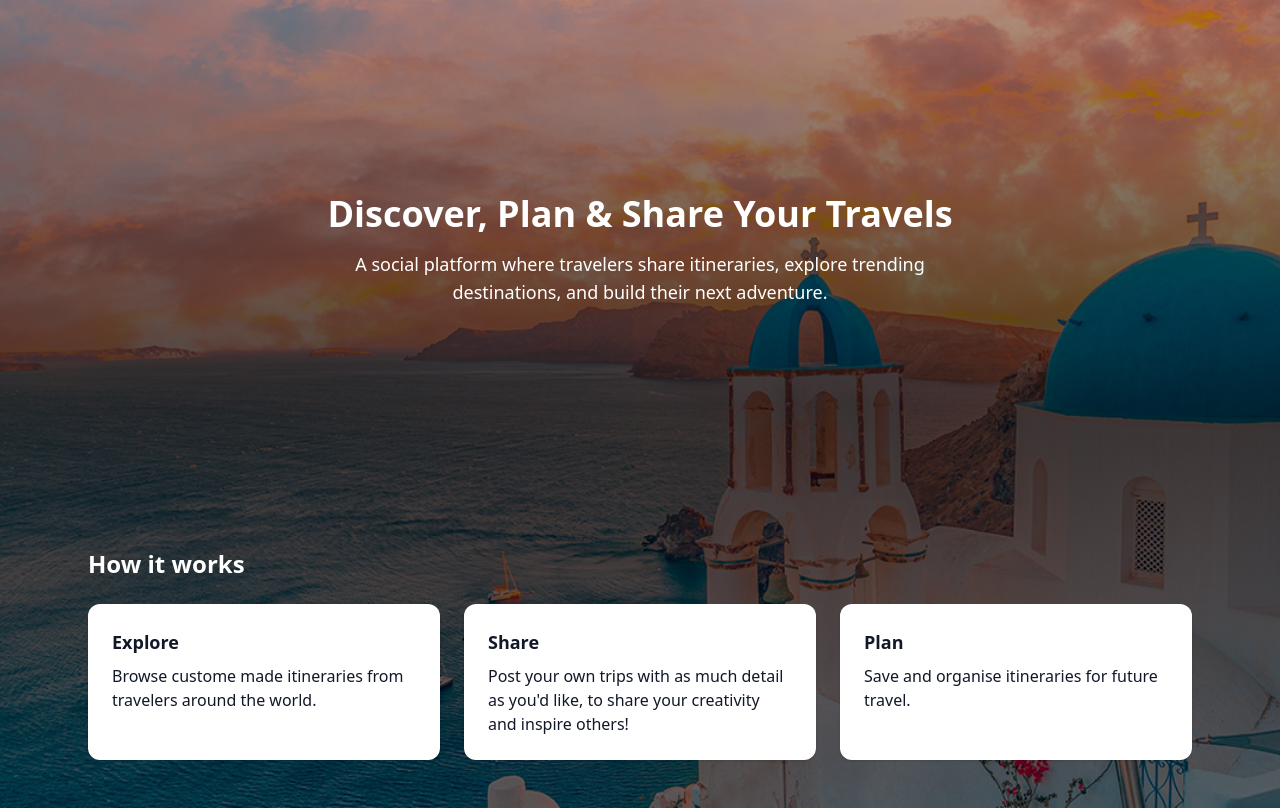
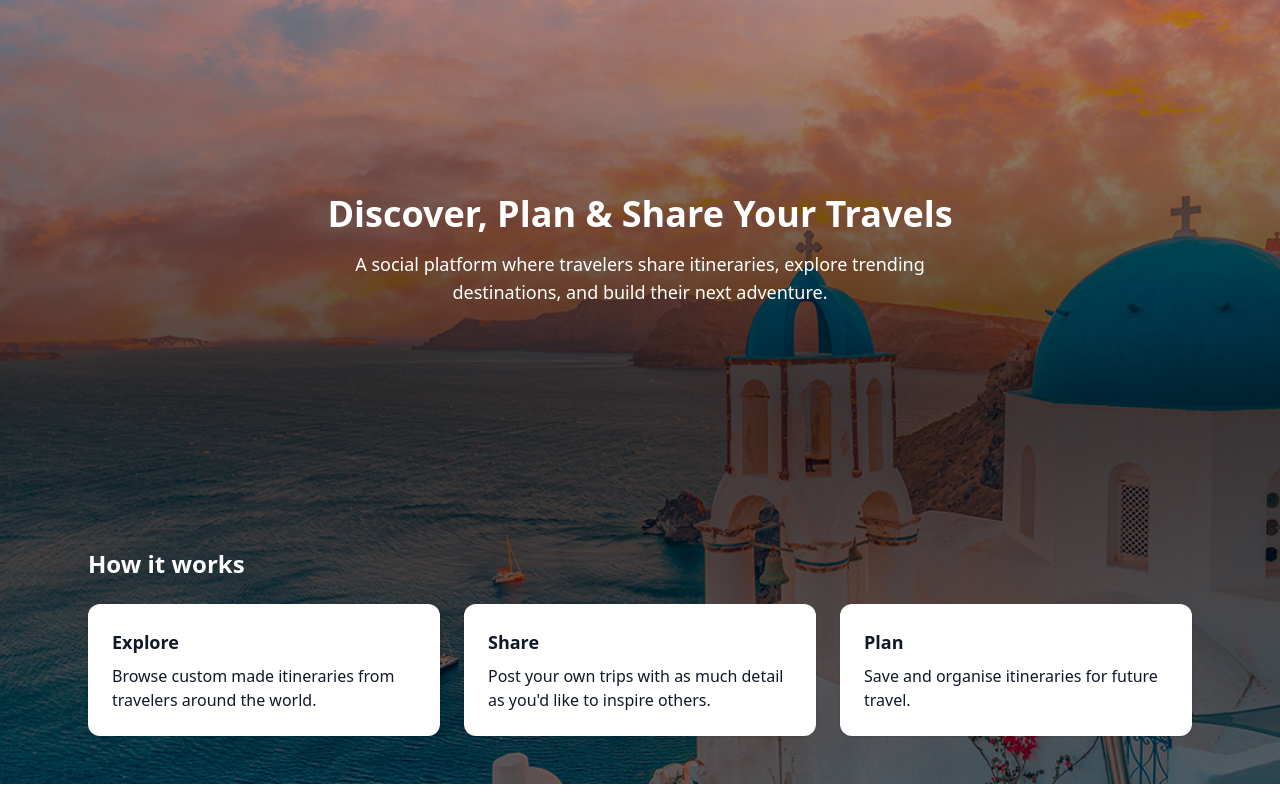
Before and after one commit to vyshm24/cits3403-project, a Flask app: page / in a window 1280 px wide. Shown: the part 65-873 px from the top of the page. After the commit the page ends 849 px from the top, so only its background shows below. Run offline with Flask 3, Linux system fonts and the light colour scheme; some libraries are stand-ins or nearby versions.

Commit message:
home page server bug fixes

```diff
--- a/python/server.py
+++ b/python/server.py
@@ -1,24 +1,55 @@
-from flask import Flask, render_template
+from flask import Flask, render_template, url_for
 import os
 
-template_dir = os.path.join(os.path.dirname(__file__), '../templates')
+# Get project root (one level above /python)
+base_dir = os.path.dirname(os.path.dirname(os.path.abspath(__file__)))
 
-app = Flask(__name__, template_folder=template_dir)
+app = Flask(
+    __name__,
+    template_folder=os.path.join(base_dir, 'templates'),
+    static_folder=os.path.join(base_dir, 'static')
+)
 
 app.config['TEMPLATES_AUTO_RELOAD'] = True
-app.jinja_env.auto_reload = True
+
+
+# -------------------
+# Routes
+# -------------------
 
 @app.route('/')
 def home():
     return render_template('home-page.html')
 
+@app.route('/search')
+def search():
+    return render_template('search.html')  # when you move it into templates
+
+@app.route('/countries')
+def countries():
+    return render_template('countries.html')
+
+@app.route('/post')
+def post():
+    return render_template('Submit-form-page.html')
+
+
+# -------------------
+# Error handlers
+# -------------------
+
 @app.errorhandler(404)
 def page_not_found(e):
-    return {'error': 'Page not found'}, 404
+    return render_template('404.html'), 404  # optional nicer page
 
 @app.errorhandler(500)
 def server_error(e):
-    return {'error': 'Server error'}, 500
+    return render_template('500.html'), 500
+
+
+# -------------------
+# Run app
+# -------------------
 
 if __name__ == '__main__':
-    app.run(debug=True, port=5001)
+    app.run(host='0.0.0.0', port=5001, debug=True)
--- a/static/js/homePage.js
+++ b/static/js/homePage.js
@@ -1,10 +1,10 @@
 document.addEventListener("DOMContentLoaded", () => {
 
   const images = [
-    "../images/homePic1.jpg",
-    "../images/homePic2.jpeg",
-    "../images/homePic3.jpg",
-    "../images/homepic4.jpg",
+      "/static/images/homePic1.jpg",
+      "/static/images/homePic2.jpeg",
+      "/static/images/homePic3.jpg",
+      "/static/images/homepic4.jpg",
   ];
   const randomImage = images[Math.floor(Math.random() * images.length)];
   const heroBg = document.getElementById("hero-bg");
@@ -41,7 +41,7 @@ document.addEventListener("DOMContentLoaded", () => {
       localStorage.removeItem("currentUser");
 
       alert("You have signed out successfully.");
-      window.location.href = "../pages/home-page.html";
+      window.location.href = "/";
     });
   }
 
@@ -51,7 +51,7 @@ document.addEventListener("DOMContentLoaded", () => {
       if (!isLoggedIn) {
         e.preventDefault();
         alert("Please sign in to create a post.");
-        window.location.href = "../pages/sign-in.html";
+        window.location.href = "/sign-in";
       }
     });
   }
--- a/templates/home-page.html
+++ b/templates/home-page.html
@@ -3,48 +3,55 @@
 {% block title %}Home - Travel App{% endblock %}
 
 {% block extra_css %}
-  <link rel="stylesheet" href="../css/home-page.css">
+<link rel="stylesheet" href="{{ url_for('static', filename='css/home-page.css') }}">
 {% endblock %}
 
 {% block content %}
 <div class="relative text-white">
-    <!-- Background image and gradient container -->
+
+  <!-- Background -->
   <div id="hero-bg" class="absolute inset-0 bg-cover bg-center"></div>
   <div class="absolute inset-0 bg-gradient-to-b from-black/30 via-black/70 to-black/50"></div>
 
-    <section id="hero" class="relative h-[500px] flex items-center justify-center">
+  <!-- Hero -->
+  <section class="relative h-[500px] flex items-center justify-center">
     <div class="relative z-10 text-center px-6">
-        <h1 class="text-4xl font-bold mb-4">Discover, Plan & Share Your Travels</h1>
+      <h1 class="text-4xl font-bold mb-4">
+        Discover, Plan & Share Your Travels
+      </h1>
       <p class="text-lg max-w-2xl mx-auto">
         A social platform where travelers share itineraries, explore trending destinations, and build their next adventure.
       </p>
     </div>
   </section>
 
+  <!-- How it works -->
   <section class="relative z-10 max-w-6xl mx-auto py-12 px-6">
     <h2 class="text-2xl font-semibold mb-6">How it works</h2>
 
     <div class="grid md:grid-cols-3 gap-6">
+
       <div class="bg-white p-6 rounded-xl shadow text-gray-900">
         <h3 class="font-semibold text-lg mb-2">Explore</h3>
-        <p>Browse custome made itineraries from travelers around the world.</p>
+        <p>Browse custom made itineraries from travelers around the world.</p>
       </div>
 
       <div class="bg-white p-6 rounded-xl shadow text-gray-900">
         <h3 class="font-semibold text-lg mb-2">Share</h3>
-        <p>Post your own trips with as much detail as you'd like, </b> to share your creativity and inspire others!</p>
+        <p>Post your own trips with as much detail as you'd like to inspire others.</p>
       </div>
 
       <div class="bg-white p-6 rounded-xl shadow text-gray-900">
         <h3 class="font-semibold text-lg mb-2">Plan</h3>
         <p>Save and organise itineraries for future travel.</p>
       </div>
+
     </div>
   </section>
+
 </div>
-
 {% endblock %}
 
 {% block extra_js %}
-  <script src="../js/homePage.js"></script>
+<script src="{{ url_for('static', filename='js/homePage.js') }}"></script>
 {% endblock %}
--- a/templates/template.html
+++ b/templates/template.html
@@ -5,8 +5,10 @@
   <meta name="viewport" content="width=device-width, initial-scale=1.0"/>
   <title>{% block title %}Travel App{% endblock %}</title>
 
+  <!-- Tailwind -->
   <script src="https://cdn.tailwindcss.com"></script>
 
+  <!-- Page-specific CSS -->
   {% block extra_css %}{% endblock %}
 </head>
 
@@ -15,10 +17,10 @@
   <!-- Navigation Bar -->
   <nav class="bg-white border-b border-gray-200 shadow-sm">
     <div class="max-w-7xl mx-auto px-6">
-      <div class="flex justify-between items-center h-16" aria-label="Main navigation">
+      <div class="flex justify-between items-center h-16">
 
         <!-- Logo -->
-        <span class="inline-flex items-center text-xl font-bold tracking-tight text-gray-900 transition-colors">
+        <span class="text-xl font-bold tracking-tight">
           Travel Blog
         </span>
 
@@ -31,7 +33,7 @@
         </div>
 
         <!-- Auth / Profile -->
-        <div class="flex items-center space-x-4 relative">
+        <div class="flex items-center space-x-4">
 
           <!-- Not logged in -->
           <div id="auth-links" class="flex items-center space-x-4">
@@ -43,15 +45,15 @@
 
           <!-- Logged in -->
           <div id="profile-menu" class="hidden flex items-center space-x-4">
-            <a href="/pages/Author-Profile-Page.html" id="profile-avatar-link" class="relative group">
+            <a href="/pages/Author-Profile-Page.html">
               <img
                 src="https://i.pravatar.cc/40"
                 alt="User profile"
-                class="w-9 h-9 rounded-full cursor-pointer hover:opacity-80 transition"
+                class="w-9 h-9 rounded-full hover:opacity-80 transition"
               />
             </a>
 
-            <button id="logout-btn" class="text-red-600 hover:text-red-700 text-sm transition">
+            <button id="logout-btn" class="text-red-600 hover:text-red-700 text-sm">
               Sign out
             </button>
           </div>
@@ -66,6 +68,8 @@
     {% block content %}{% endblock %}
   </main>
 
+  <!-- Page-specific JS -->
   {% block extra_js %}{% endblock %}
+
 </body>
 </html>
```
Lines whose indentation alone changed are shown as unchanged.
